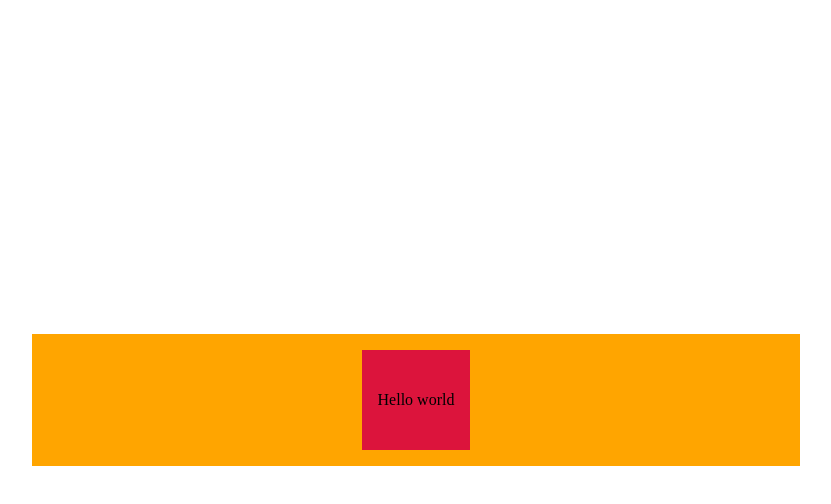
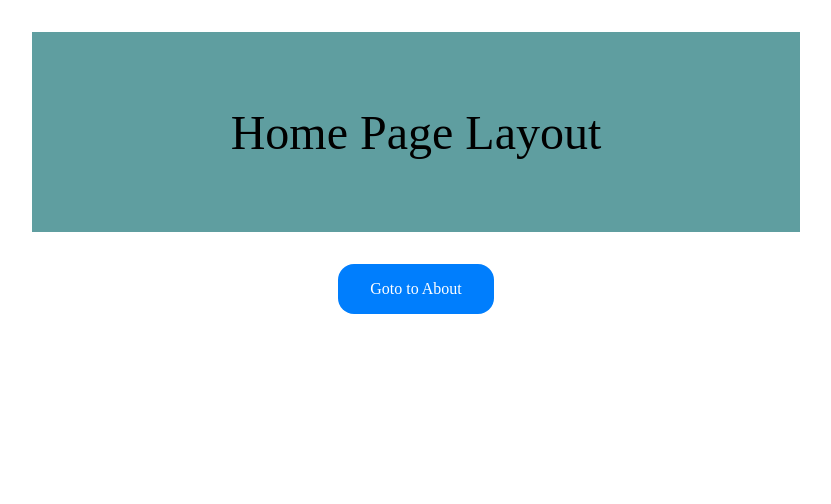
Before and after one commit to denisso/next13-app-exp, a Next.js app: page / in a window 1280 px wide. Shown: the top 504 px of the page, without its empty margins (224-1055 px from the left). Built offline with nearby package versions, Linux system fonts and the light colour scheme.

Commit message:
add case

```diff
--- a/app/layout.tsx
+++ b/app/(about)/layout.tsx
@@ -1,9 +1,9 @@
-import './globals.css'
-
+import "../globals.css";
+import style from "../layout.module.scss"
 export default function RootLayout({
   children,
 }: {
-  children: React.ReactNode
+  children: React.ReactNode;
 }) {
   return (
     <html lang="en">
@@ -12,7 +12,10 @@ export default function RootLayout({
         head.tsx. Find out more at https://beta.nextjs.org/docs/api-reference/file-conventions/head
       */}
       <head />
-      <body>{children}</body>
+      <body>
+        <header className={style.box}>About Page Layout</header>
+        {children}
+      </body>
     </html>
-  )
+  );
 }
--- /dev/null
+++ b/app/(home)/layout.tsx
@@ -0,0 +1,21 @@
+import '../globals.css'
+import style from "../layout.module.scss"
+
+export default function RootLayout({
+  children,
+}: {
+  children: React.ReactNode
+}) {
+  return (
+    <html lang="en">
+      {/*
+        <head /> will contain the components returned by the nearest parent
+        head.tsx. Find out more at https://beta.nextjs.org/docs/api-reference/file-conventions/head
+      */}
+      <head />
+      <body>
+        <header className={style.box}>Home Page Layout</header>
+        {children}</body>
+    </html>
+  )
+}
--- /dev/null
+++ b/app/(home)/page.tsx
@@ -0,0 +1,12 @@
+import styles from "../page.module.scss";
+import Link from "next/link";
+
+export default function Home() {
+  return (
+    <main className={styles.main}>
+      <Link href="/about" className={styles.link} legacyBehavior>
+        <a className={styles.button}>Goto to About</a>
+      </Link>
+    </main>
+  );
+}
--- /dev/null
+++ b/app/layout.module.scss
@@ -0,0 +1,10 @@
+.box {
+  min-width: 300px;
+  width: 60%;
+  height: 200px;
+  margin: 2rem auto;
+  display: grid;
+  place-content: center;
+  font-size: 3rem;
+  background-color: cadetblue;
+}
--- a/app/page.module.scss
+++ b/app/page.module.scss
@@ -1,15 +1,19 @@
 .main {
   display: flex;
   width: 60%;
-  margin: calc((100vh - 100px) / 2 - 1rem) auto;
+  margin: 0 auto;
   justify-content: center;
-  padding: 1rem;
-  background-color: orange;
-  .box {
-    height: 100px;
+  .button {
+    color: white;
+    text-decoration: none;
     display: grid;
     place-items: center;
-    padding: 1rem;
-    background-color: crimson;
+    padding: 1rem 2rem;
+    border-radius: 1rem;
+    background-color: #007efd;
+    transition: background-color 0.1s;
+    &:hover {
+      background-color: #0066cc;
+    }
   }
 }
--- a/app/page.tsx
+++ /dev/null
@@ -1,9 +0,0 @@
-import styles from './page.module.scss'
-
-export default function Home() {
-  return (
-    <main className={styles.main}>
-      <div className={styles.box}>Hello world</div>
-    </main>
-  )
-}
```
Also changed, not shown: app/(about)/about/page.tsx (added, +11 -0 lines).
